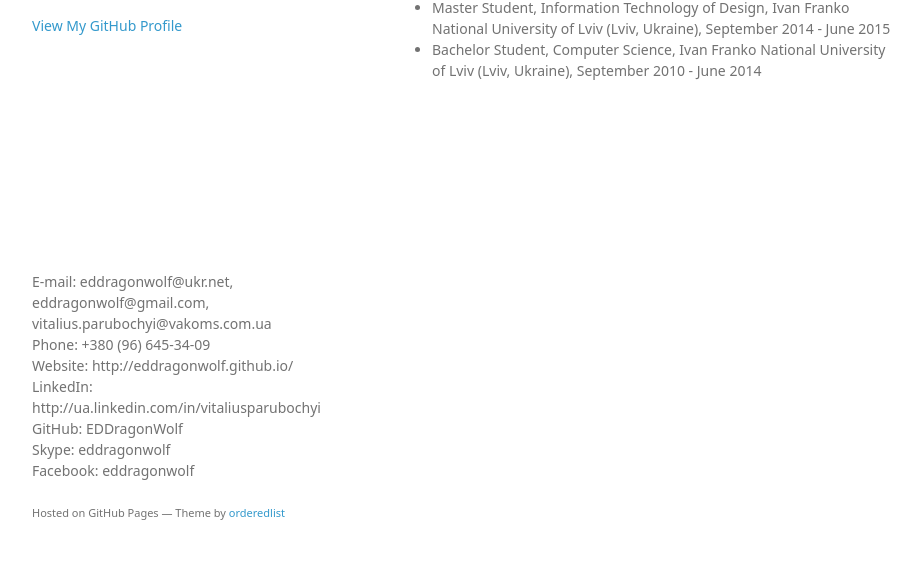
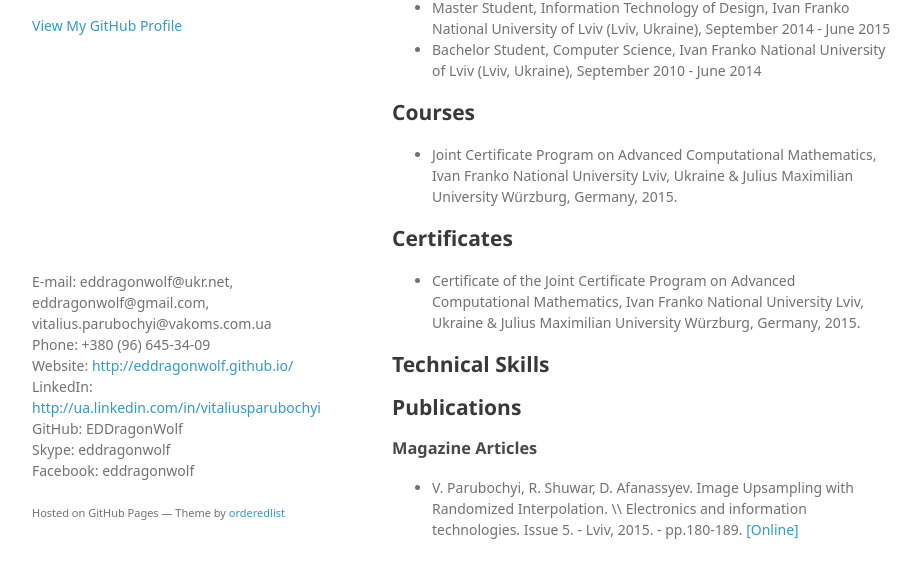
Before and after one commit to EDDragonWolf/eddragonwolf.github.io, a plain HTML site: page index.html in a window 1280 px wide. Shown: the part 208-786 px from the top of the page, without its empty margins (178-1099 px from the left). Drawn offline with Linux system fonts and the light colour scheme; a web font is replaced by a local one.

Commit message:
Site Update: Added Cources, Certificates and Publications (1). Small style changes

```diff
--- a/index.html
+++ b/index.html
@@ -3,7 +3,7 @@
   <head>
     <meta charset="utf-8">
     <meta http-equiv="X-UA-Compatible" content="chrome=1">
-    <title>Vitalius Parubochyi by EDDragonWolf</title>
+    <title>Vitalius Parubochyi (EDDragonWolf)</title>
 
     <link rel="stylesheet" href="stylesheets/styles.css">
     <link rel="stylesheet" href="stylesheets/github-dark.css">
@@ -28,14 +28,28 @@
 	      <li>Master Student, Information Technology of Design, Ivan Franko National University of Lviv (Lviv, Ukraine), September 2014 - June 2015</li>
 	      <li>Bachelor Student, Computer Science, Ivan Franko National University of Lviv (Lviv, Ukraine), September 2010 - June 2014</li>
 	    </ul>
+		<h2>Courses</h2>
+	    <ul>
+	      <li>Joint Certificate Program on Advanced Computational Mathematics, Ivan Franko National University Lviv, Ukraine & Julius Maximilian University Würzburg, Germany, 2015.</li>
+	    </ul>
+		<h2>Certificates</h2>
+	    <ul>
+	      <li>Certificate of the Joint Certificate Program on Advanced Computational Mathematics, Ivan Franko National University Lviv, Ukraine & Julius Maximilian University Würzburg, Germany, 2015.</li>
+	    </ul>
+		<h2>Technical Skills</h2>
+		<h2>Publications</h2>
+		<h3>Magazine Articles</h3>
+		<ul>
+	      <li>V. Parubochyi, R. Shuwar, D. Afanassyev. Image Upsampling with Randomized Interpolation. \\ Electronics and information technologies. Issue 5. - Lviv, 2015. - pp.180-189. <a href="http://eddragonwolf.github.io/publications/p_sum_01_2015.pdf">[Online]</a></li>
+	    </ul>
       </section>
       <footer>
 	    <p>E-mail:	eddragonwolf@ukr.net,<br>
 		eddragonwolf@gmail.com, <br>
 		vitalius.parubochyi@vakoms.com.ua<br>
 Phone:	+380 (96) 645-34-09<br>
-Website:	http://eddragonwolf.github.io/ <br>
-LinkedIn:	http://ua.linkedin.com/in/vitaliusparubochyi<br>
+Website:	<a href="http://eddragonwolf.github.io/">http://eddragonwolf.github.io/</a> <br>
+LinkedIn:	<a href="http://ua.linkedin.com/in/vitaliusparubochyi">http://ua.linkedin.com/in/vitaliusparubochyi</a><br>
 GitHub:	EDDragonWolf<br>
 Skype:	eddragonwolf<br>
 Facebook:	eddragonwolf
```
